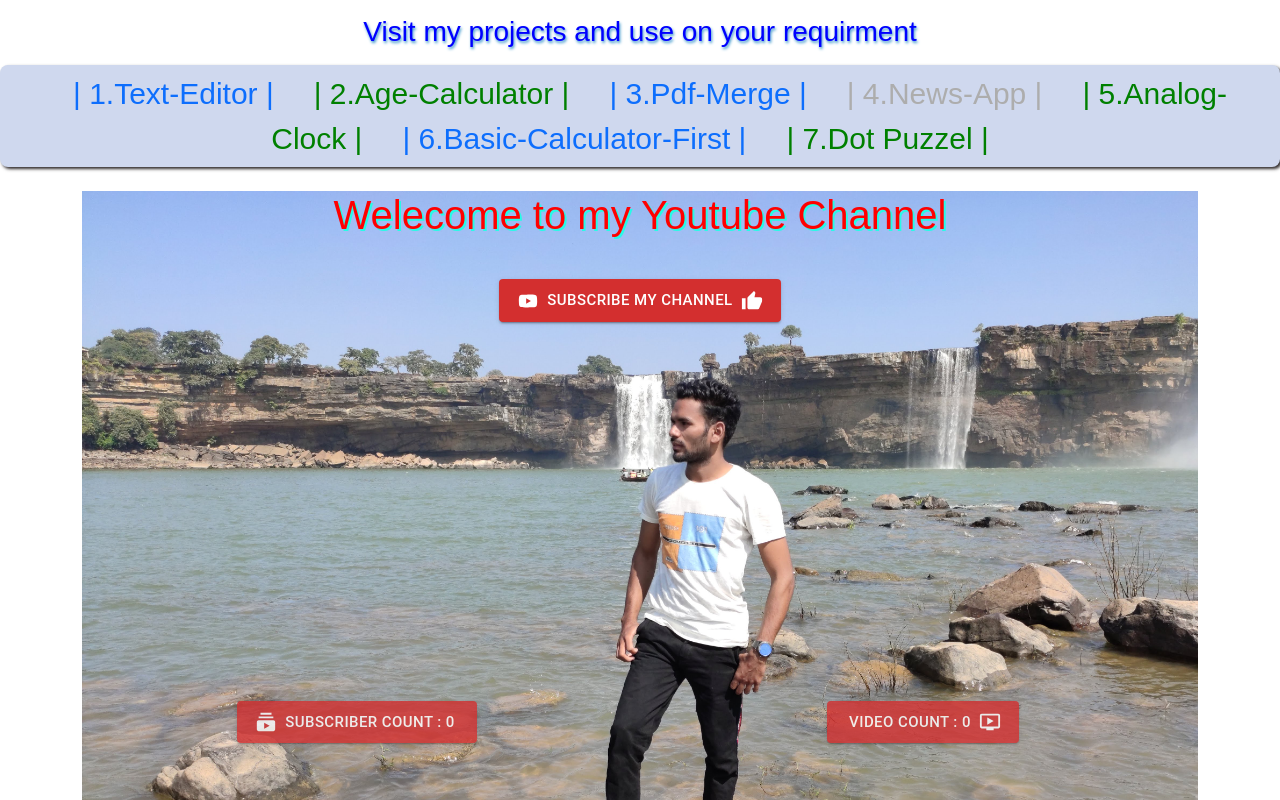
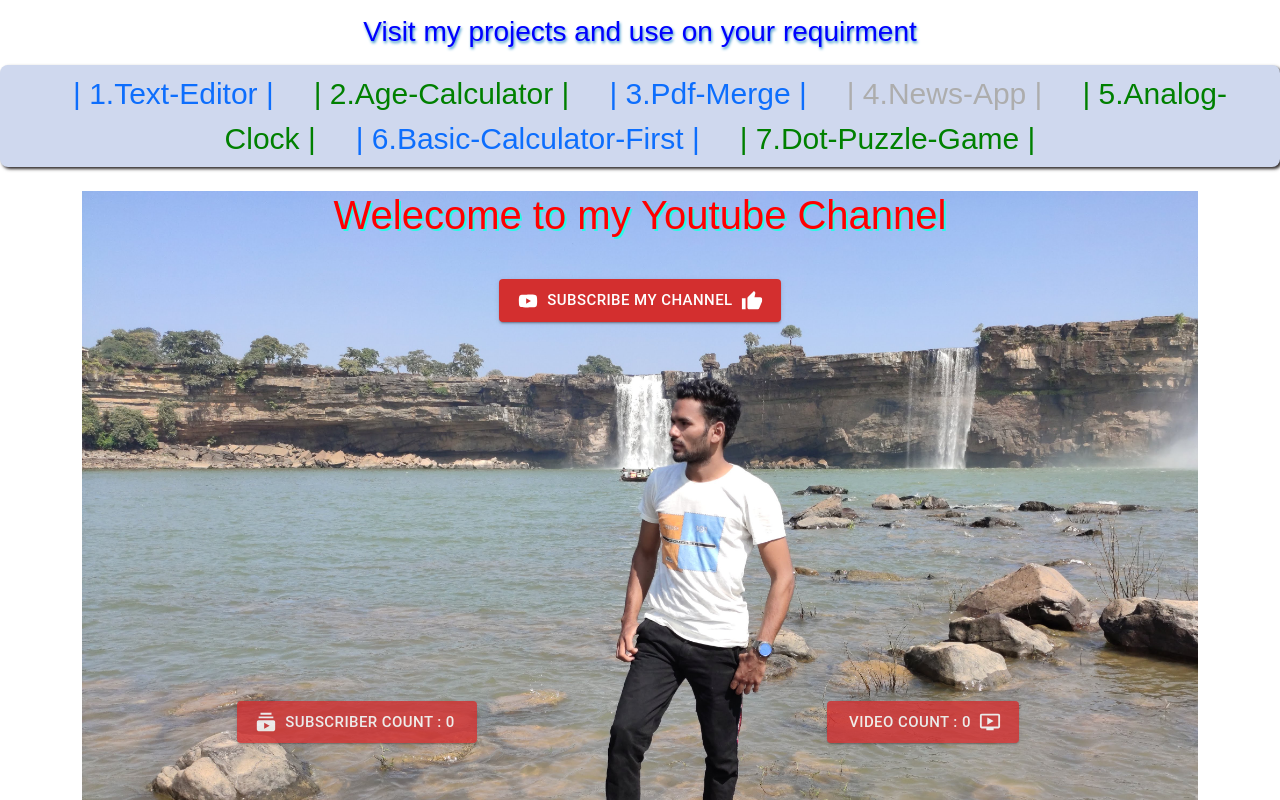
Before and after one commit to BableshAAzad/bablesh-aazad, a React (Create React App) app: page / in a window 1280 px wide. Shown: the part 1100-1900 px from the top of the page. Built offline with nearby package versions, Linux system fonts and the light colour scheme; no server answers.

Commit message:
update puzzle game name

```diff
--- a/src/Projects/puzzel-game/DotPuzzel.jsx
+++ b/src/Projects/puzzle-game/DotPuzzleGame.jsx
@@ -1,6 +1,6 @@
 import React, { useState } from 'react';
 
-function DotPuzzel() {
+function DotPuzzleGame() {
     const gridSize = 5;
     const [points, setPoints] = useState([{ row: 0, col: 0 }]);
     const [visited, setVisited] = useState(new Set(["0,0"]));
@@ -115,4 +115,4 @@ function DotPuzzel() {
     );
 }
 
-export default DotPuzzel;
+export default DotPuzzleGame;
--- a/src/components/nabar-pages/Home.js
+++ b/src/components/nabar-pages/Home.js
@@ -2,15 +2,15 @@ import { Box, Pagination, Typography } from "@mui/material";
 import React, { useState } from "react";
 import { Link } from "react-router-dom";
 import "../../App.css";
+import AgeCalculate from "../../projects/age-calculator/AgeCalculate";
+import AnalogWatch from "../../projects/analog-clock/AnalogWatch";
+import BasicCalculatorFirst from "../../projects/basic-calculator-first/BasicCalculatorFirst";
+import DotPuzzleGame from "../../projects/puzzle-game/DotPuzzleGame";
 import Projects from '../../projects/text-editor/TextEditor';
 import BableshAAzad from "../navbar/home-page/BableshAAzad";
 import HeroSection from "../navbar/home-page/HeroSection";
 import YoutubeData from "../navbar/home-page/YoutubeData";
 import "./Homecs.css";
-import AgeCalculate from "../../projects/age-calculator/AgeCalculate";
-import DotPuzzel from "../../projects/puzzel-game/DotPuzzel"
-import AnalogWatch from "../../projects/analog-clock/AnalogWatch"
-import BasicCalculatorFirst from "../../projects/basic-calculator-first/BasicCalculatorFirst"
 
 const OpenPage = (props) => {
   const { children, page, index } = props;
@@ -53,8 +53,8 @@ export default function Home(props) {
             <Link to="/projects/basicCalculatorFirst" className="projectN">
               | 6.Basic-Calculator-First |
             </Link>
-            <Link to="/projects/puzzel-game" className="projectN" style={{ color: "green" }}>
-              | 7.Dot Puzzel |
+            <Link to="/projects/puzzle-game" className="projectN" style={{ color: "green" }}>
+              | 7.Dot-Puzzle-Game |
             </Link>
           </div>
           <YoutubeData />
@@ -66,7 +66,7 @@ export default function Home(props) {
           <AgeCalculate />
         </OpenPage>
         <OpenPage page={activePage} index={4}>
-          <DotPuzzel />
+          <DotPuzzleGame />
         </OpenPage>
         <OpenPage page={activePage} index={5}>
           <AnalogWatch />
--- a/src/components/route/AllRoutes.jsx
+++ b/src/components/route/AllRoutes.jsx
@@ -1,9 +1,9 @@
 import React, { Suspense } from 'react';
-import '../../App.css';
-import Home from "../nabar-pages/Home";
-import Spinner from '../../components/spinner/Spinner';
 import { Route, Routes } from 'react-router-dom';
 import App from '../../App';
+import '../../App.css';
+import Spinner from '../../components/spinner/Spinner';
+import Home from "../nabar-pages/Home";
 
 // Lazy-loaded components
 const HowItWorks = React.lazy(() => import('../../components/about-us/HowItWorks'));
@@ -22,7 +22,7 @@ const AnalogWatch = React.lazy(() => import("../../projects/analog-clock/AnalogW
 const BasicCalculatorFirst = React.lazy(() => import('../../projects/basic-calculator-first/BasicCalculatorFirst'));
 const About = React.lazy(() => import("../../projects/text-editor/About"));
 const TextEditor = React.lazy(() => import('../../projects/text-editor/TextEditor'));
-const DotPuzzel = React.lazy(() => import('../../projects/puzzel-game/DotPuzzel'));
+const DotPuzzleGame = React.lazy(() => import('../../projects/puzzle-game/DotPuzzleGame'));
 
 
 function AllRoutes() {
@@ -49,7 +49,7 @@ function AllRoutes() {
                     <Route path="projects/ageCalculate" element={<AgeCalculate />} />
                     <Route path="projects/analogClock" element={<AnalogWatch />} />
                     <Route path="projects/basicCalculatorFirst" element={<BasicCalculatorFirst />} />
-                    <Route path='projects/puzzel-game' element={<DotPuzzel />} />
+                    <Route path='projects/puzzle-game' element={<DotPuzzleGame />} />
                     <Route path='projects/howItWorks' element={<HowItWorks />} />
 
                     {/* Footer Contact us pages */}
```
